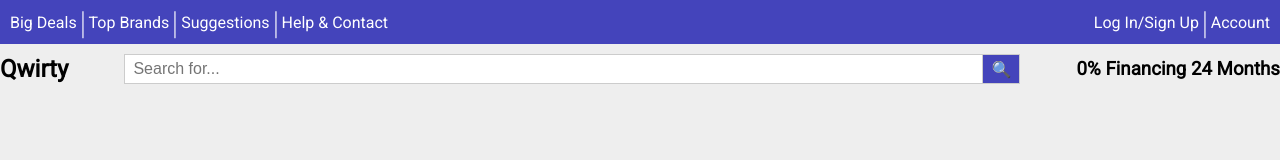
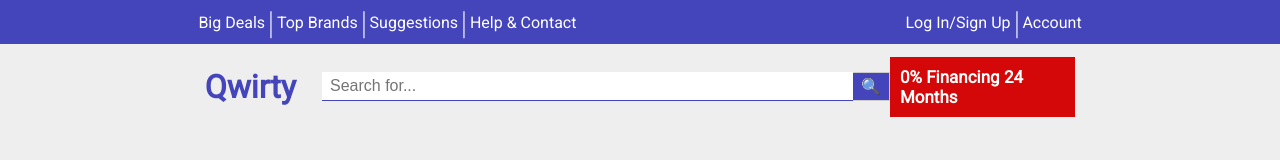
Before and after one commit to SHussain47/qwirty, a plain HTML site: page index.html in a window 1280 px wide. Drawn offline with Linux system fonts and the light colour scheme.

Commit message:
feat: header - completed

```diff
--- a/style2.css
+++ b/style2.css
@@ -12,7 +12,7 @@ body {
     display: flex;
     justify-content: space-between;
     align-items: center;
-    padding: 12.5px 10px;
+    padding: 12.5px 15.5%;
     background-color: #44b;
 }
 
@@ -45,19 +45,28 @@ a {
     display: flex;
     justify-content: space-between;
     align-items: center;
+    padding: 12.5px 16%;
+}
+
+.pageTitle{
+    color: #44b;
+    font-size: 32px;
+
 }
 
 .searchBar {
   display: flex;
   align-items: center;
-  width: 70%;
+  width: 73%;
   margin: 10px auto;
+  margin-left: 3%;
 }
 
 .searchBar input {
   flex: 1;
   padding: 5px 8px;
-  border: 1px solid #ccc;
+  border: 1px #ccc;
+  border-bottom: 1px solid #44b;
   font-size: 1rem;
   outline: none;
 
@@ -72,3 +81,10 @@ a {
   font-size: 1rem;
   cursor: pointer;
 }
+
+.deals {
+    background-color: #d40808;
+    color: white;
+    padding: 10px;
+    font-size: 17px;
+}
```
